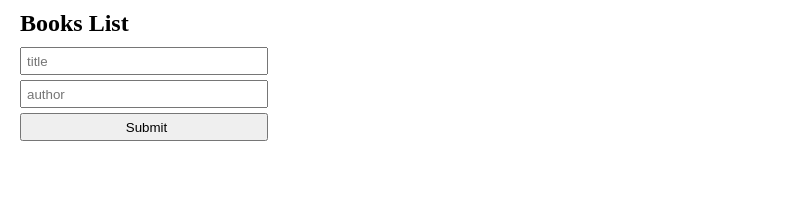
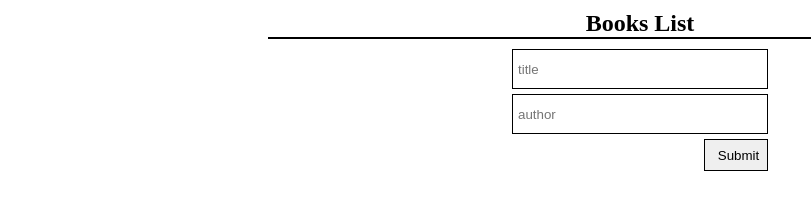
Before and after one commit to AbbasSarwar/BooksList, a website: page main.html in a window 1280 px wide. Shown: the whole page, without its empty margins (0-811 px from the left). Drawn offline with Linux system fonts and the light colour scheme.

Commit message:
Classes refactor layout

```diff
--- a/scripts.js
+++ b/scripts.js
@@ -18,9 +18,8 @@ function displayBlock() {
   container.innerHTML = '';
   bookList.forEach((book, index) => {
     container.innerHTML += `<ul class="Books">
-    <li>${book.title}</li>
-    <li>${book.author}</li>
-    <li><button class = "remove" onlick= "remove()" data-index="${index}">Remove</button></li>
+    <li class="inps">"${book.title}" by ${book.author}</li>
+    <li class="btnclass"><button class = "remove" onlick= "remove()" data-index="${index}">Remove</button></li>
     </ul>`;
   });
 }
--- a/style.css
+++ b/style.css
@@ -4,19 +4,51 @@
   box-sizing: border-box;
 }
 
+.collection {
+  border: 1px solid black;
+  display: flex;
+  justify-content: start;
+  flex-direction: column;
+  width: 60%;
+}
+
 ul {
   list-style: none;
   display: flex;
   flex-direction: row;
-  border-bottom: 1px solid black;
 }
 
 ul li {
   padding: 5px 20px;
 }
+ul:nth-child(2n){
+  background-color: rgb(227, 225, 225);
+}
+
+.inps {
+  width: 80%;
+}
+button {
+  width: 8vw;
+  height: 3.3vh;
+}
+form {
+  display: flex;
+  align-items: end;
+}
+
+form input {
+  width: 20vw;
+  border: 1px solid black;
+  height: 5vh;
+}
 
 section {
   padding: 10px 20px;
+  display: flex;
+  flex-direction: column;
+  justify-content: center;
+  align-items: center;
 }
 
 form {
@@ -27,7 +59,12 @@ form {
 }
 
 input {
-  width: 20%;
+  width: 100%;
   height: 3.5vh;
   text-indent: 5px;
 }
+input[type="submit"] {
+  width: 5vw ;
+  height: 4vh;
+  float: right;
+}
```
